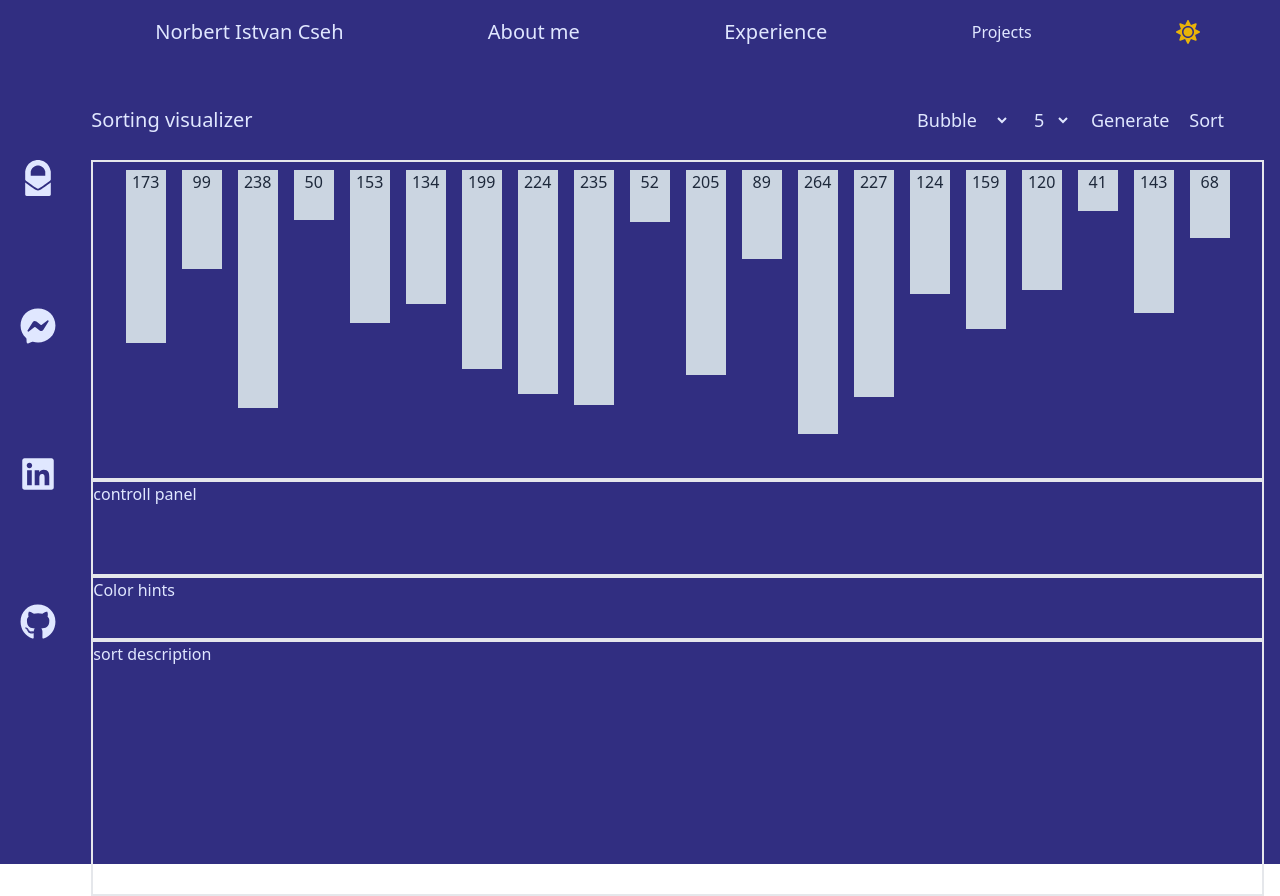
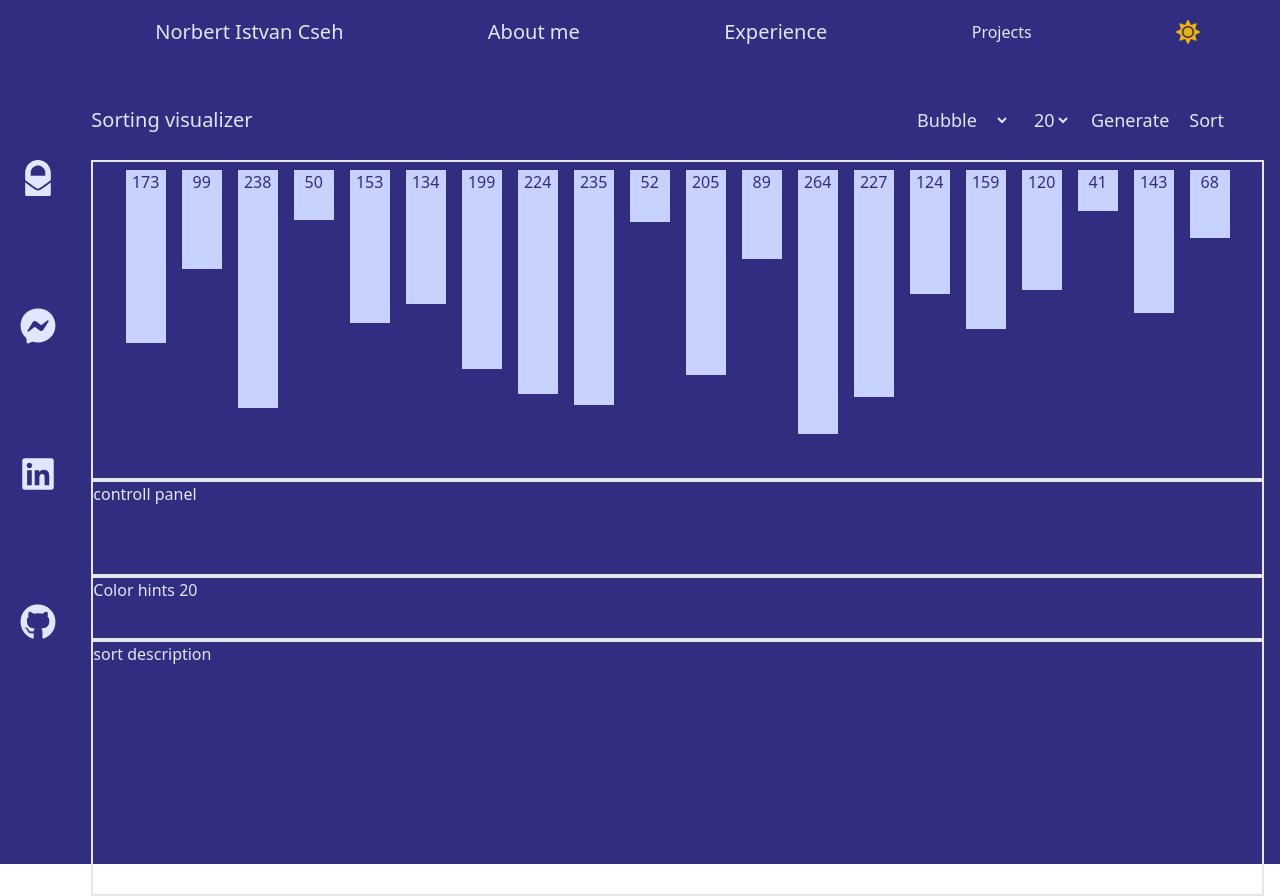
Before and after one commit to NorbertCseh/ncseh, a Next.js app: page /projects/sorting in a window 1280 px wide. Built offline with nearby package versions, Linux system fonts and the light colour scheme.

Commit message:
Set size of sorting array

```diff
--- a/src/pages/projects/sorting.tsx
+++ b/src/pages/projects/sorting.tsx
@@ -1,9 +1,13 @@
 import NextPage from "next";
-import { useEffect, useState, useCallback } from "react";
+import React, { useEffect, useState, useCallback, ReactNode } from "react";
 
 const Sorting = () => {
   const [numbers, setNumbers] = useState<number[]>([]);
   const [size, setSize] = useState(20);
+
+  const handleSizeChange = (e: React.ChangeEvent<HTMLSelectElement>) => {
+    setSize(parseInt(e.target.value));
+  };
 
   const generateNumbers = useCallback(() => {
     let rndNumbers: number[] = [];
@@ -21,7 +25,7 @@ const Sorting = () => {
     return Math.floor(Math.random() * (max - min + 1) + min);
   };
 
-  const bubbleShort = useCallback(() => {
+  const bubbleShort = () => {
     let sortedArray = [...numbers];
     let redo = false;
     do {
@@ -32,26 +36,35 @@ const Sorting = () => {
             let temp = sortedArray[i];
             sortedArray[i] = sortedArray[i + 1];
             sortedArray[i + 1] = temp;
-
             setNumbers([...sortedArray]);
             redo = true;
           }
         }
       }
     } while (redo === true);
-  }, [numbers]);
+  };
 
   return (
     <section className="w-full h-screen p-4">
       <div className="flex h-20 w-full justify-between">
         <div className="text-xl flex items-center">Sorting visualizer</div>
         <div className="p-5 text-lg flex items-center justify-evenly w-1/3">
-          <select className="bg-indigo-900" name="sorting" id="sortin">
+          <select
+            className="bg-indigo-200 dark:bg-indigo-900"
+            name="sorting"
+            id="sortin"
+          >
             <option value="bubble">Bubble</option>
             <option value="selection">Selection</option>
             <option value="insertion">Insertion</option>
           </select>
-          <select className="bg-indigo-900" name="size" id="size">
+          <select
+            className="bg-indigo-200 dark:bg-indigo-900"
+            name="size"
+            id="size"
+            value={size}
+            onChange={handleSizeChange}
+          >
             <option value="5">5</option>
             <option value="15">15</option>
             <option value="20">20</option>
@@ -67,7 +80,7 @@ const Sorting = () => {
             return (
               <div
                 key={index}
-                className="bg-slate-300 mx-2 mt-2 w-10 text-center text-slate-800"
+                className="bg-indigo-900 mx-2 mt-2 w-10 text-center text-indigo-200 dark:bg-indigo-200 dark:text-indigo-900"
                 style={{ height: `${value}px` }}
               >
                 {value}
@@ -76,7 +89,7 @@ const Sorting = () => {
           })}
         </div>
         <div className="border-2 w-full h-24">controll panel</div>
-        <div className="w-full h-16 border-2">Color hints</div>
+        <div className="w-full h-16 border-2">Color hints {size}</div>
         <div className="w-full h-64 border-2">sort description</div>
       </div>
     </section>
```
